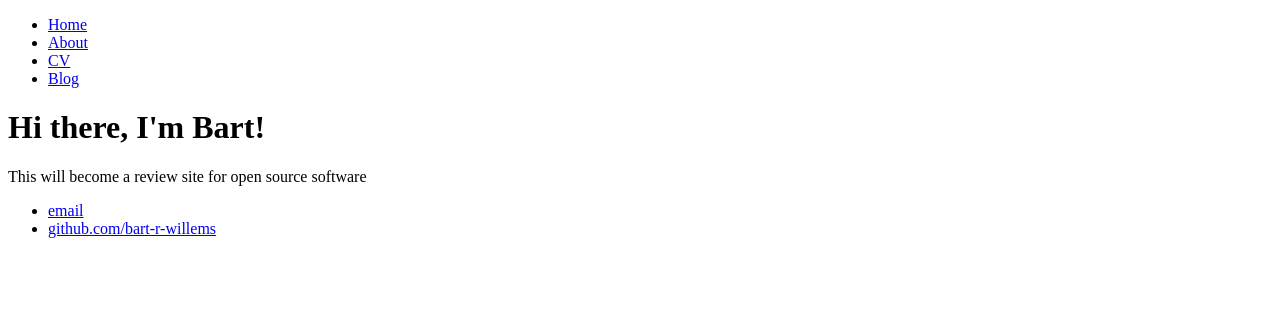
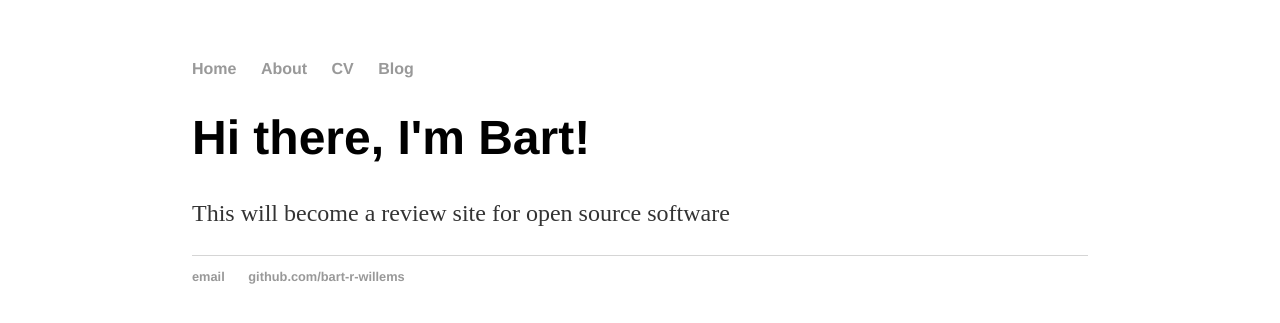
Before and after one commit to bart-r-willems/opensource_review, a Jekyll site: the page built from index.html, in a window 1280 px wide. Shown: the top 323 px of the page. Built offline with Jekyll 4.4.1, drawn with Linux system fonts in a browser that asks for light colours.

Commit message:
Update default.html

```diff
--- a/_layouts/default.html
+++ b/_layouts/default.html
@@ -3,7 +3,7 @@
 		<head>
 			<title>{{ page.title }}</title>
 			<!-- link to main stylesheet -->
-			<link rel="stylesheet" type="text/css" href="/opensourcereview/css/main.css">
+			<link rel="stylesheet" type="text/css" href="/opensource_review/css/main.css">
 		</head>
 		<body>
 			<nav>
```
